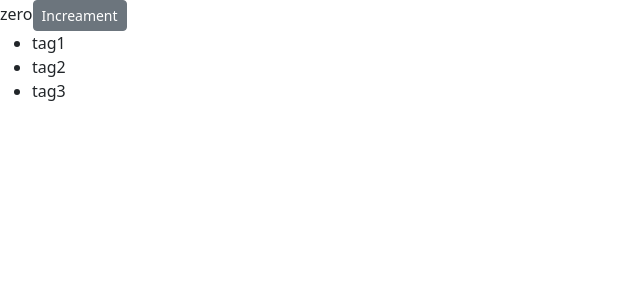
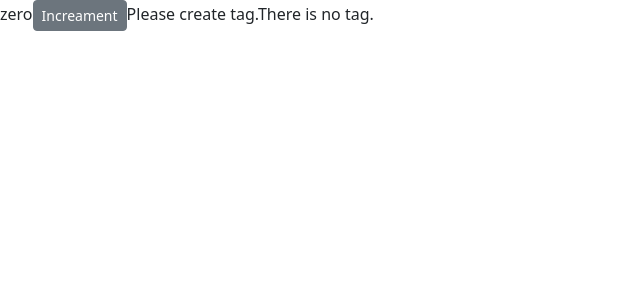
Before and after one commit to Ghh84/react-task, a React (Create React App) app in the folder counter-app/: page / in a window 1280 px wide. Shown: the top 300 px of the page, without its empty margins (0-640 px from the left). Built offline with nearby package versions, Linux system fonts and the light colour scheme.

Commit message:
Modifying using conditional rendering.

```diff
--- a/counter-app/src/components/counterComponent.jsx
+++ b/counter-app/src/components/counterComponent.jsx
@@ -3,7 +3,17 @@ import React, { Component } from 'react'
 class Counter extends Component {
   state = {
     count: 0,
-    tag: ['tag1', 'tag2', 'tag3'],
+    tag: [],
+  }
+  renderTag() {
+    if (this.state.tag.length == 0) return 'There is no tag.'
+    return (
+      <ul>
+        {this.state.tag.map((tag) => (
+          <li key={tag}>{tag}</li>
+        ))}
+      </ul>
+    )
   }
   render() {
     return (
@@ -15,11 +25,8 @@ class Counter extends Component {
           {this.formateCount()}
         </span>
         <button className="btn btn-secondary btn-sm">Increament</button>
-        <ul>
-          {this.state.tag.map((tag) => (
-            <li key={tag}>{tag}</li>
-          ))}
-        </ul>
+        {this.state.tag.length == 0 && 'Please create tag.'}
+        {this.renderTag()}
       </div>
     )
   }
```
